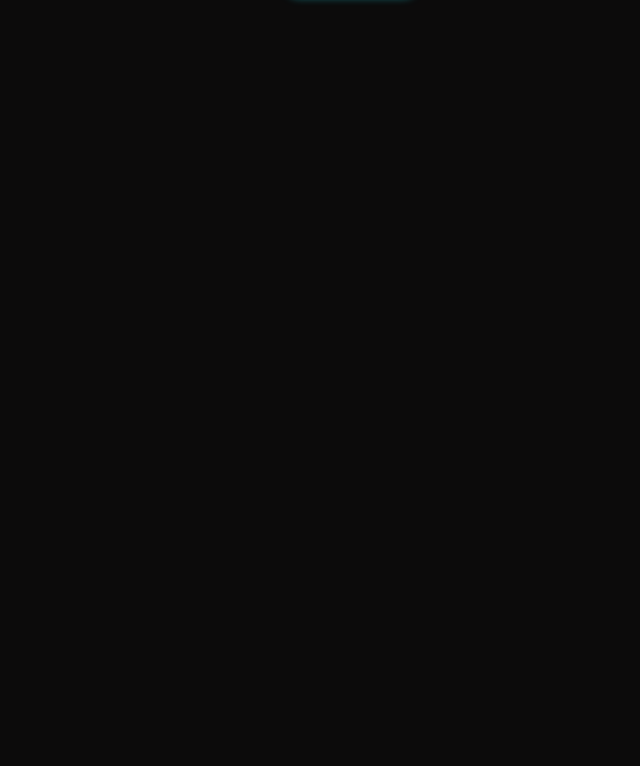
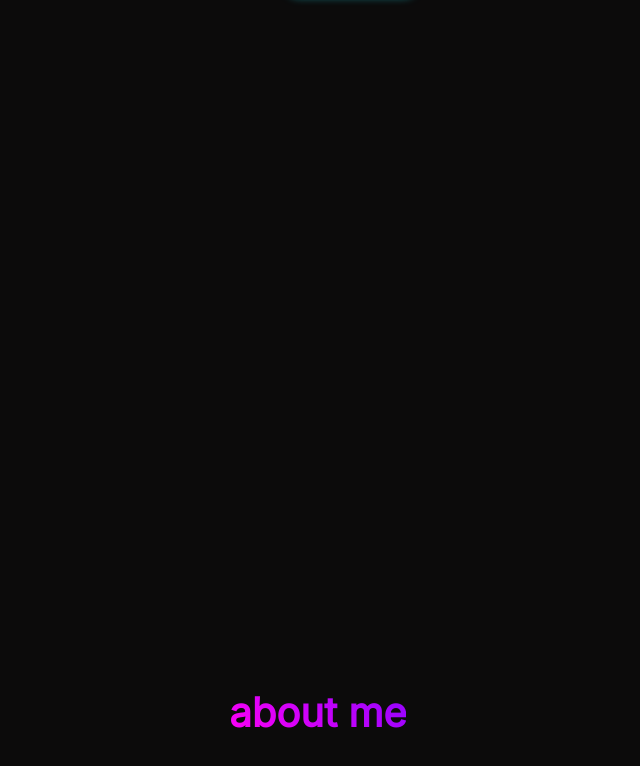
Before and after one commit to wu-json/va-jason-wu, a SvelteKit app: page / in a window 1280 px wide. Shown: the part 488-1254 px from the top of the page, without its empty margins (322-962 px from the left). Before the commit the page ends 800 px from the top, so only its background shows below. Built offline with nearby package versions, Linux system fonts and the light colour scheme.

Commit message:
feat: about me placeholder

```diff
--- /dev/null
+++ b/src/components/AboutMe.svelte
@@ -0,0 +1,26 @@
+<div class="wrapper">
+  <div class="content">
+    <h1 class="pink-gradient-text">about me</h1>
+  </div>
+</div>
+
+<style>
+  .wrapper {
+    position: relative;
+    height: 100vh;
+    width: 100%;
+    margin: 0px;
+    padding: 0px;
+  }
+  .content {
+    position: absolute;
+    top: 50%;
+    left: 50%;
+    transform: translate(-50%, -50%);
+    display: flex;
+    align-items: center;
+  }
+  h1 {
+    font-size: 40px;
+  }
+</style>
--- a/src/routes/+layout.svelte
+++ b/src/routes/+layout.svelte
@@ -23,4 +23,14 @@
     -webkit-text-fill-color: transparent;
     -moz-text-fill-color: transparent;
   }
+  :global(.pink-gradient-text) {
+    background-color: #ff00f5;
+    background-image: linear-gradient(45deg, #ff00f5, #9104ff);
+    background-size: 100%;
+    background-clip: text;
+    -webkit-background-clip: text;
+    -moz-background-clip: text;
+    -webkit-text-fill-color: transparent;
+    -moz-text-fill-color: transparent;
+  }
 </style>
--- a/src/routes/+page.svelte
+++ b/src/routes/+page.svelte
@@ -1,5 +1,7 @@
 <script>
   import MainBanner from 'src/components/MainBanner.svelte';
+  import AboutMe from 'src/components/AboutMe.svelte';
 </script>
 
 <MainBanner />
+<AboutMe />
```
